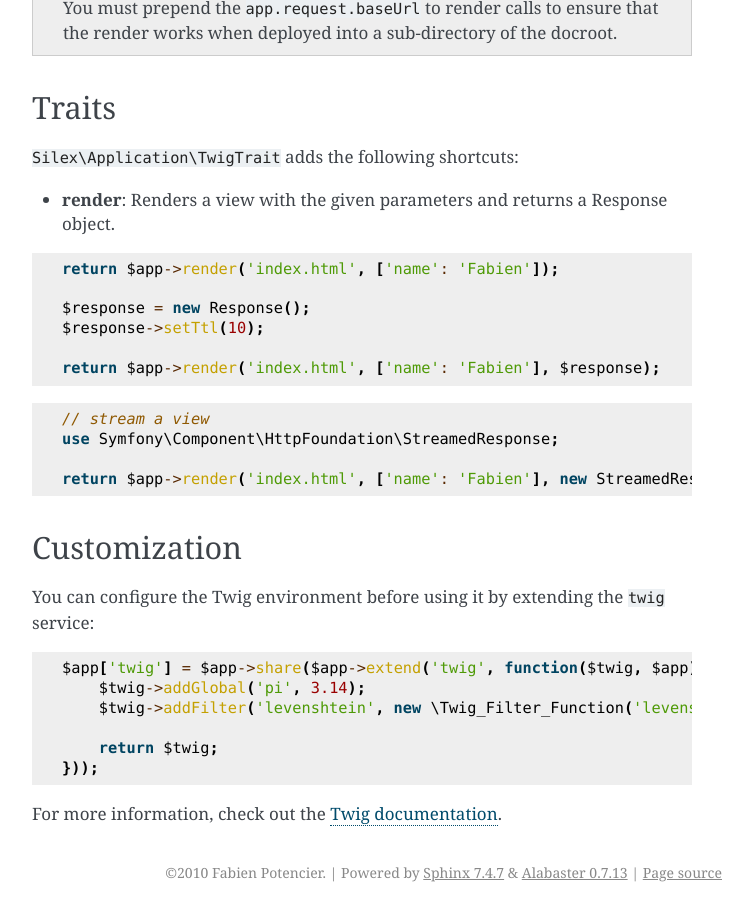
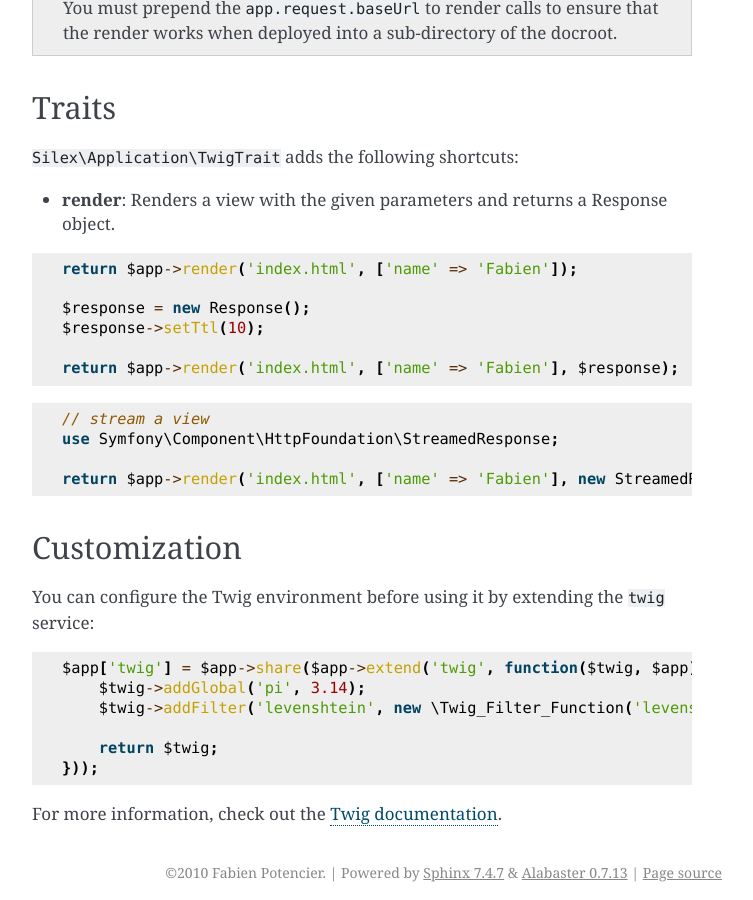
Before and after one commit to silexphp/Silex, a Sphinx documentation site: the page built from doc/providers/twig.rst, in a window 1280 px wide and 900 px high, scrolled down 2339 px. Shown: the whole window, without its empty margins (388-1141 px from the left). Built offline with Sphinx 7.4.7, drawn with Linux system fonts in a browser that asks for light colours; pages that are not in the unit, such as notebooks, are missing from menus.

```diff
--- a/doc/providers/twig.rst
+++ b/doc/providers/twig.rst
@@ -135,19 +135,19 @@ Traits
 
 .. code-block:: php
 
-    return $app->render('index.html', ['name': 'Fabien']);
+    return $app->render('index.html', ['name' => 'Fabien']);
 
     $response = new Response();
     $response->setTtl(10);
 
-    return $app->render('index.html', ['name': 'Fabien'], $response);
+    return $app->render('index.html', ['name' => 'Fabien'], $response);
 
 .. code-block:: php
 
     // stream a view
     use Symfony\Component\HttpFoundation\StreamedResponse;
 
-    return $app->render('index.html', ['name': 'Fabien'], new StreamedResponse());
+    return $app->render('index.html', ['name' => 'Fabien'], new StreamedResponse());
 
 Customization
 -------------
```
